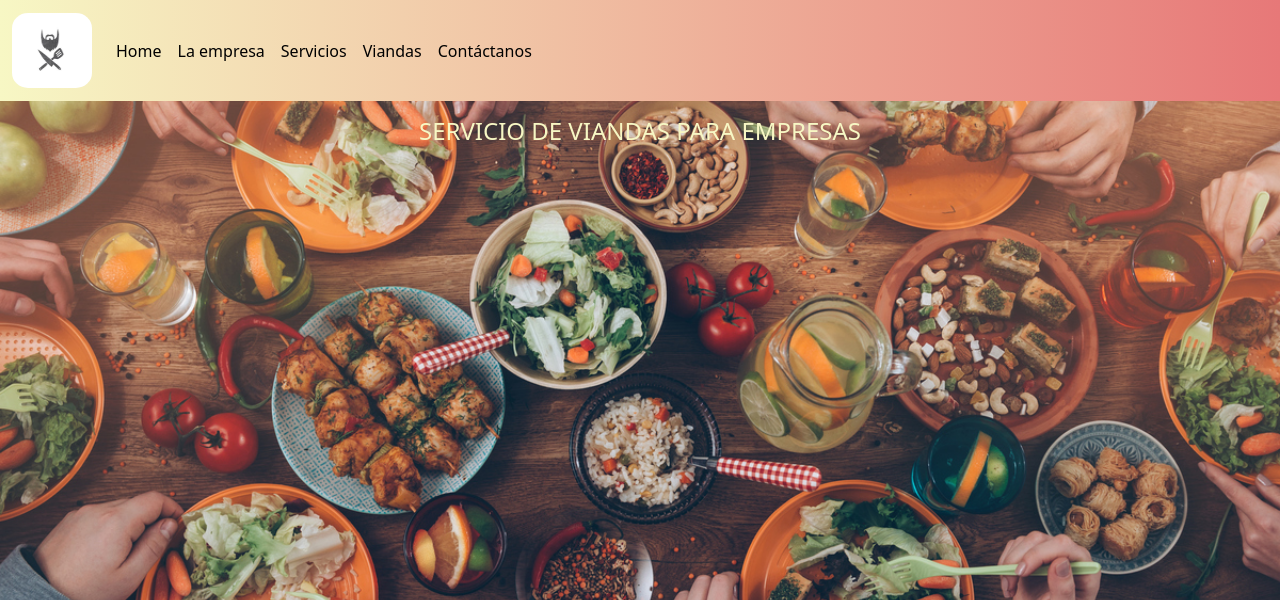
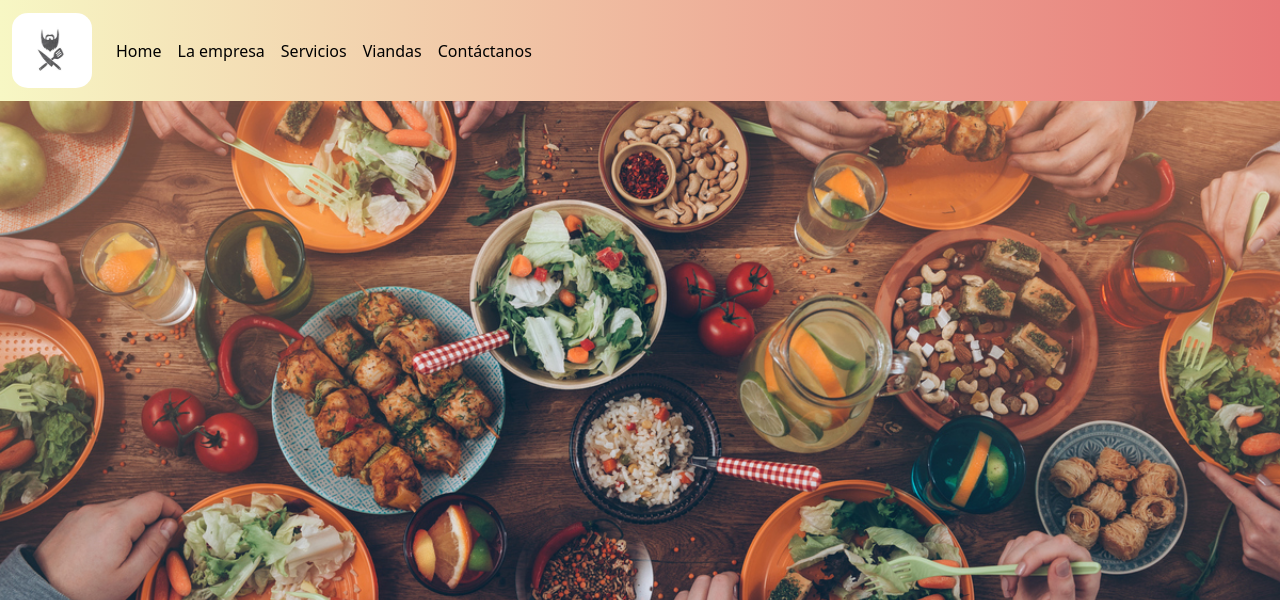
Before and after one commit to luciladm/ServiciodeViandas, a website: page index.html in a window 1280 px wide. Shown: the top 600 px of the page. Drawn offline with nearby package versions, Linux system fonts and the light colour scheme.

Commit message:
modify index

```diff
--- a/index.html
+++ b/index.html
@@ -45,9 +45,7 @@
           </nav>
     </header>
     <main>
-        <div class="fondo">
-          <h1>Servicio de viandas para empresas</h1>
-        </div>
+        <div class="fondo"></div>
         <div class="container row">
             <div class="card col-md-3" style="width: 17rem;">
                 <img src="images/foto.jpg" class="card-img-top" alt="goto">
--- a/sass/_index.scss
+++ b/sass/_index.scss
@@ -11,14 +11,6 @@ main {
         background-repeat: no-repeat;
         background-size: cover;
         background-position: center;
-        h1 {
-            font-size: 1.5rem;
-            color:  rgb(247, 247, 196);
-            text-transform: uppercase;
-            padding: 1rem;
-            width: 100%;
-            text-align: center;
-        }
     }
     .row {
         margin: auto !important;
```
Also changed, not shown: stlye.css (deleted, +0 -46 lines), newstyle.css.
